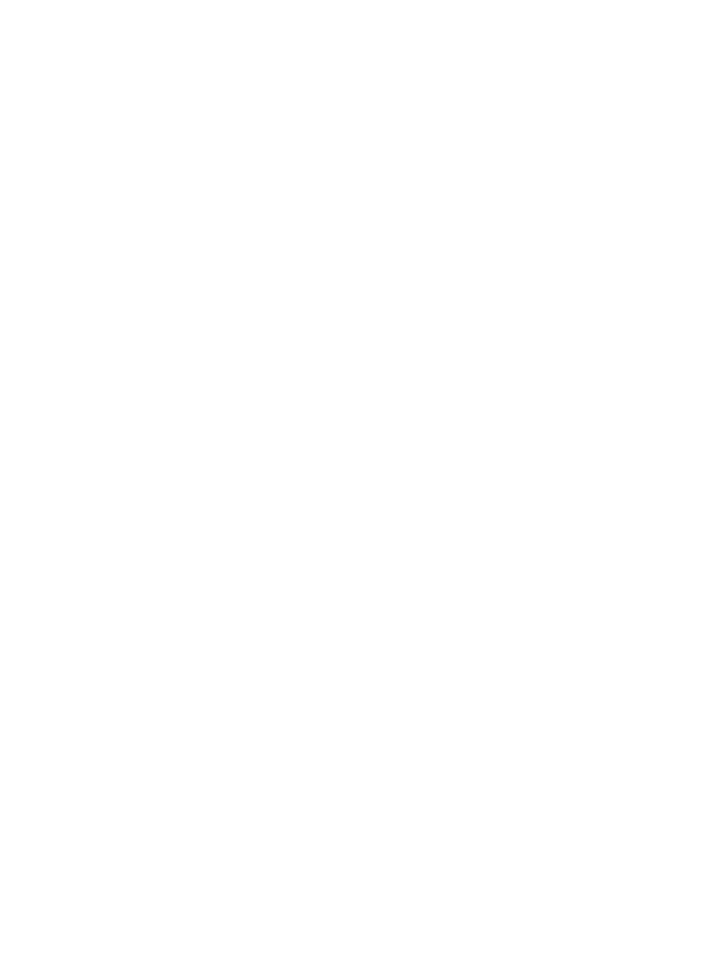
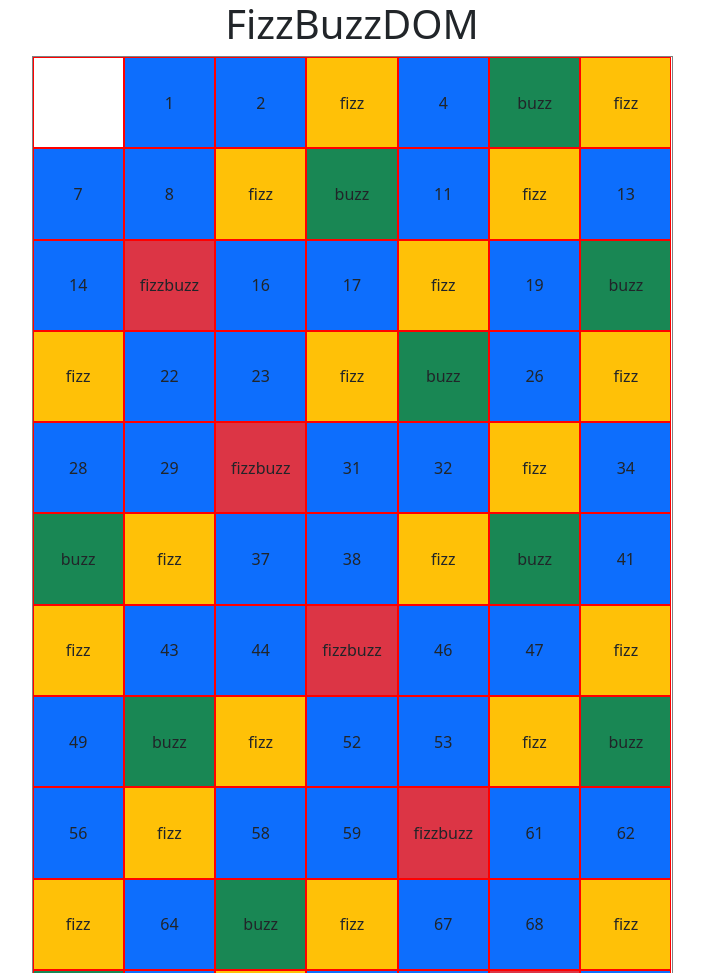
Before and after one commit to DarioEsposito89/js-fizzbuzz, a plain HTML site: page index.html in a window 1280 px wide. Shown: the top 973 px of the page, without its empty margins (288-992 px from the left). Before the commit the page ends 800 px from the top, so only its background shows below. Drawn offline with nearby package versions, Linux system fonts and the light colour scheme.

Commit message:
Esercizio completo e aggiunta commenti

```diff
--- a/css/style.css
+++ b/css/style.css
@@ -0,0 +1,13 @@
+.chess-container {
+    aspect-ratio: 1/1;
+    border: 1px solid gray;
+    display: flex;
+    flex-wrap: wrap;
+    align-items: start;
+}
+
+.chess-square {
+    border: 1px solid red;
+    aspect-ratio: 1/1;
+    width: calc(100% / 7);
+}
--- a/index.html
+++ b/index.html
@@ -8,7 +8,16 @@
     <title>ticket train</title>
 </head>
 <body>
-    <main>
+    <main class="container">
+        <h1 class="text-center">FizzBuzzDOM</h1>
+        <div class="row justify-content-center">
+            <div class="col-lg-7">
+                <div class="chess-container">
+                    <div class="chess-square"></div>
+                </div>
+            </div>
+
+        </div>
     </main>
 
     <script src="js/main.js"></script>
--- a/js/main.js
+++ b/js/main.js
@@ -1,7 +1,37 @@
-// CICLO FOR CON CONDIZIONI
-for (var i = 1; i < 101; i++) {
-    if (i % 15 == 0) console.log("FizzBuzz");
-    else if (i % 3 == 0) console.log("Fizz");
-    else if (i % 5 == 0) console.log("Buzz");
+// CICLO FOR CON CONDIZIONI CONSOLE
+for (let i = 1; i < 101; i++) {
+    if (i % 15 == 0) console.log("fizzbuzz");
+    else if (i % 3 == 0) console.log("fizz");
+    else if (i % 5 == 0) console.log("buzz");
     else console.log(i);
 }
+
+// DICHIARAZIONE VARIABILI
+const chessContainer = document.querySelector(".chess-container");
+const totalCells = 10*10;
+
+// CICLO FOR PER SCACCHIERA
+for (let i = 1; i < totalCells; i++){
+    let singleCell = `<div class="chess-square"></div>`;
+
+    chessContainer.innerHTML + singleCell;
+
+    singleCell = document.createElement ("div");
+    singleCell.classList.add("chess-square");
+    singleCell.classList.add("d-flex", "justify-content-center", "align-items-center", "bg-primary");
+    singleCell.innerHTML = i.toString();
+
+    // CONDIZIONI
+    if (i % 15 == 0) {
+        singleCell.classList.add("bg-danger")
+        singleCell.innerHTML = ("fizzbuzz")
+    } else if (i % 3 == 0) {
+        singleCell.classList.add("bg-warning")
+        singleCell.innerHTML = ("fizz")
+    } else if (i % 5 == 0) {
+        singleCell.classList.add("bg-success")
+        singleCell.innerHTML = ("buzz")
+    }
+    chessContainer.append(singleCell);
+
+}
```
